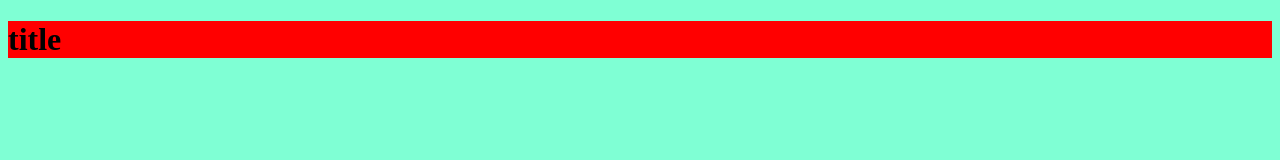
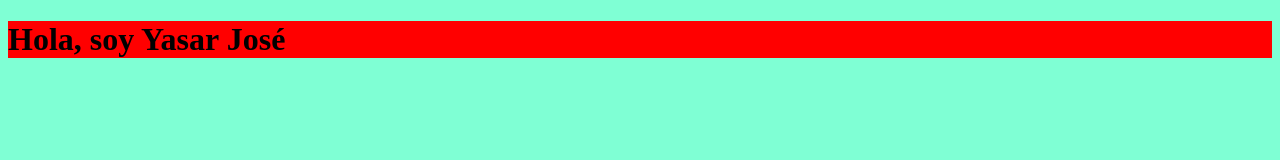
Before and after one commit to equipo73mintic/retoIcicloIII, a website: page src/index.html in a window 1280 px wide. Drawn offline with Linux system fonts and the light colour scheme.

Commit message:
prueba en el header

```diff
--- a/src/index.html
+++ b/src/index.html
@@ -14,7 +14,7 @@
     <!-- Inicio seccion header -->
     <header>
 
-        <h1>title</h1>
+        <h1>Hola, soy Yasar José</h1>
 
         <!-- Inicio seccion nav -->
         <nav>
```
